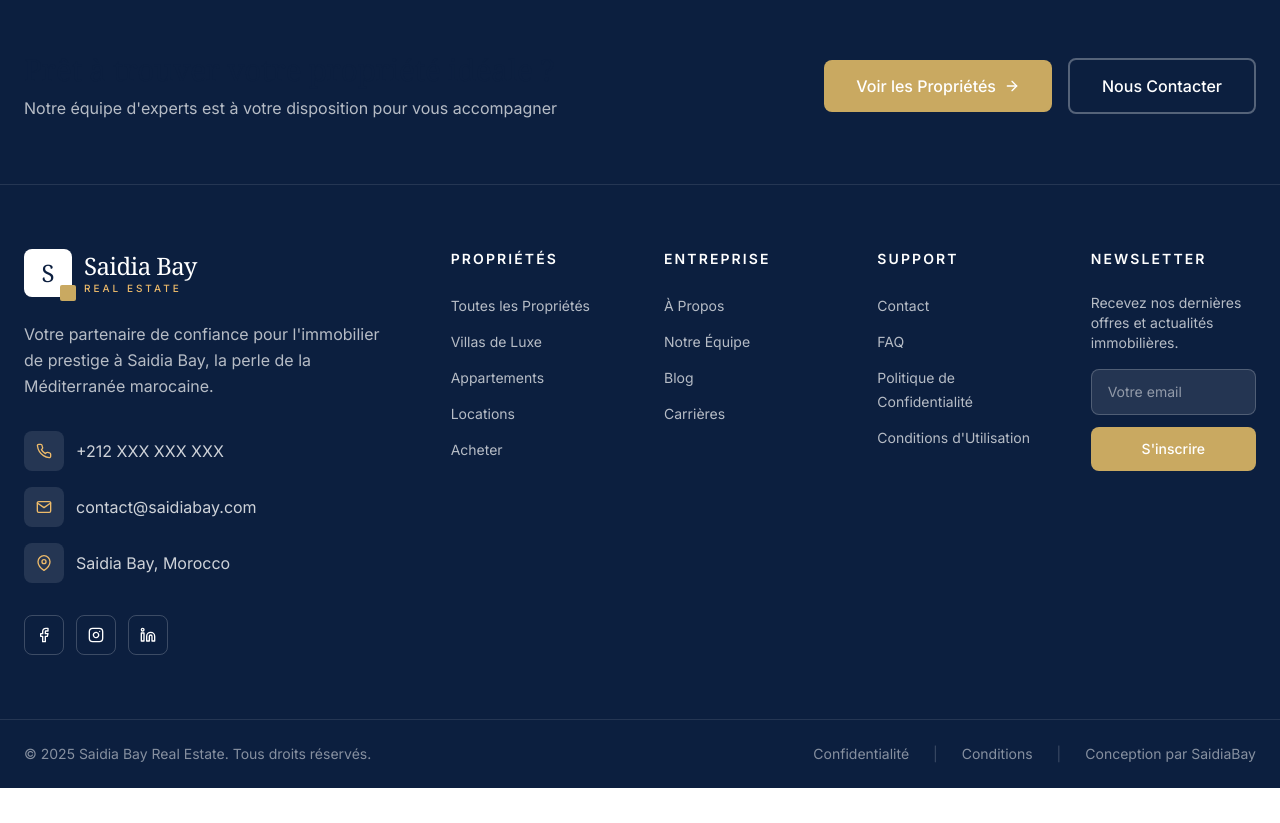
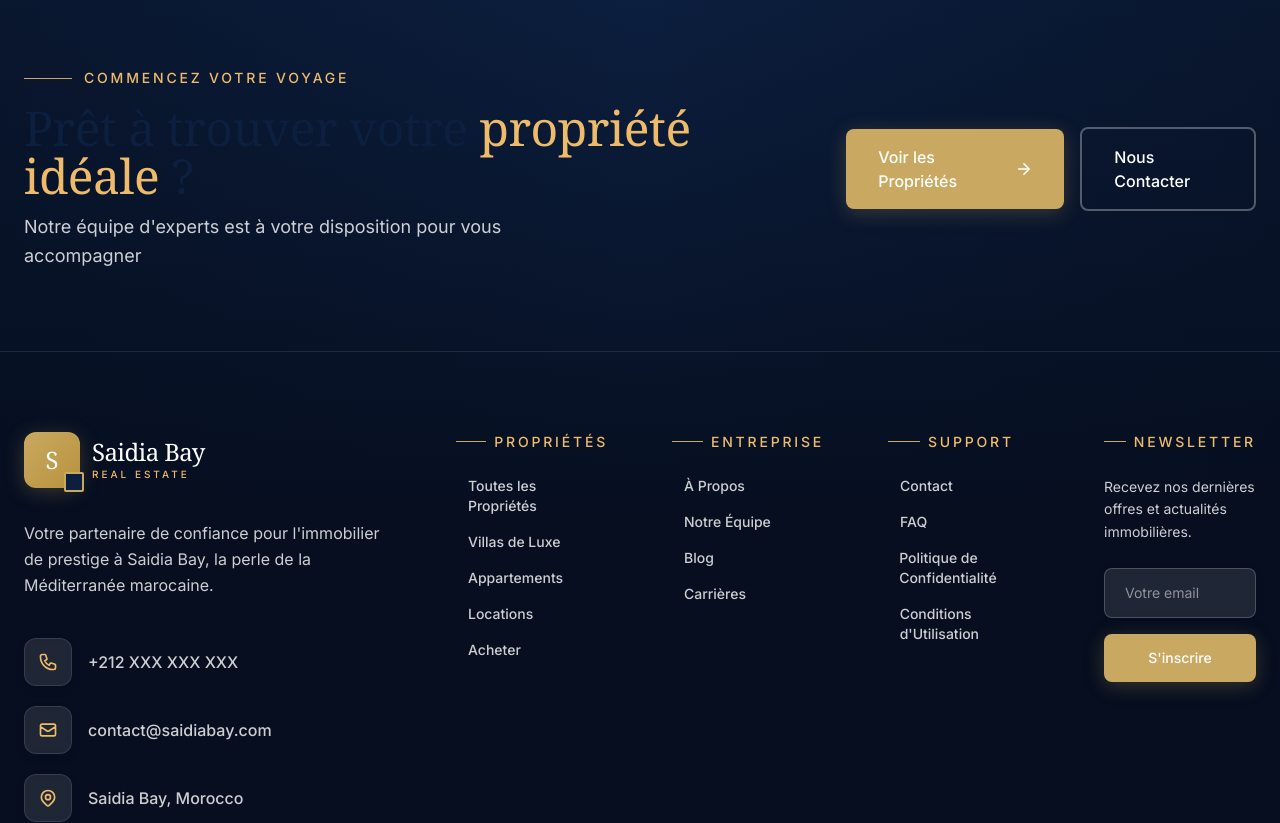
Before and after one commit to red-jen/saidiabay, a Next.js app in the folder frontend/: page /faq in a window 1280 px wide. Shown: the part 1360-2183 px from the top of the page. Before the commit the page ends 2148 px from the top, so only its background shows below. Built offline with nearby package versions, Linux system fonts and the light colour scheme; no server answers.

Commit message:
changement des sections footer  services et a propose page vers un ui de luxury et plus professionel avec un changement des icons minimale

```diff
--- a/frontend/src/components/layout/Footer.tsx
+++ b/frontend/src/components/layout/Footer.tsx
@@ -2,7 +2,10 @@
 
 import { useState } from 'react';
 import Link from 'next/link';
-import { FiFacebook, FiInstagram, FiLinkedin, FiMail, FiPhone, FiMapPin, FiArrowUp, FiArrowRight } from 'react-icons/fi';
+import { FiArrowUp, FiArrowRight } from 'react-icons/fi';
+import { HiOutlineMail, HiOutlinePhone, HiOutlineLocationMarker } from 'react-icons/hi';
+import { FaFacebookF, FaInstagram, FaLinkedinIn } from 'react-icons/fa';
+import { MdOutlineEmail, MdOutlinePhone, MdOutlineLocationOn } from 'react-icons/md';
 
 const Footer = () => {
   const currentYear = new Date().getFullYear();
@@ -41,36 +44,48 @@ const Footer = () => {
   };
 
   const socialLinks = [
-    { icon: FiFacebook, href: '#', label: 'Facebook' },
-    { icon: FiInstagram, href: '#', label: 'Instagram' },
-    { icon: FiLinkedin, href: '#', label: 'LinkedIn' },
+    { icon: FaFacebookF, href: '#', label: 'Facebook' },
+    { icon: FaInstagram, href: '#', label: 'Instagram' },
+    { icon: FaLinkedinIn, href: '#', label: 'LinkedIn' },
   ];
 
   return (
-    <footer className="bg-primary-900 text-white relative">
+    <footer className="relative bg-primary-950 text-white overflow-hidden">
+      {/* Premium Background Pattern */}
+      <div className="absolute inset-0 bg-gradient-to-b from-primary-900 via-primary-950 to-primary-950" />
+      <div className="absolute inset-0 bg-gradient-to-r from-primary-950/50 via-transparent to-primary-950/50" />
+      <div className="absolute top-0 left-0 right-0 h-px bg-gradient-to-r from-transparent via-accent-500/50 to-transparent" />
+
       {/* Top CTA Section */}
-      <div className="border-b border-white/10">
-        <div className="container mx-auto px-4 lg:px-6 py-16">
+      <div className="relative border-b border-white/10">
+        <div className="container mx-auto px-4 lg:px-6 py-16 lg:py-20">
           <div className="flex flex-col lg:flex-row items-center justify-between gap-8">
             <div className="text-center lg:text-left">
-              <h3 className="font-serif text-2xl md:text-3xl mb-2">
-                Prêt à trouver votre propriété idéale ?
+              {/* Brand Label - Matching Hero */}
+              <div className="flex items-center gap-3 mb-4 justify-center lg:justify-start">
+                <div className="w-12 h-px bg-accent-500" />
+                <span className="text-accent-400 text-sm font-medium tracking-[0.2em] uppercase">
+                  Commencez Votre Voyage
+                </span>
+              </div>
+              <h3 className="font-serif text-3xl md:text-4xl lg:text-5xl font-medium mb-3 leading-tight">
+                Prêt à trouver votre <span className="text-accent-400">propriété idéale</span> ?
               </h3>
-              <p className="text-white/70">
+              <p className="text-white/80 text-lg leading-relaxed max-w-xl">
                 Notre équipe d'experts est à votre disposition pour vous accompagner
               </p>
             </div>
             <div className="flex items-center gap-4">
               <Link
                 href="/properties"
-                className="inline-flex items-center gap-2 px-8 py-3.5 bg-accent-500 text-white font-medium rounded-lg hover:bg-accent-600 transition-colors"
+                className="group inline-flex items-center gap-3 px-8 py-4 bg-accent-500 text-white font-medium rounded-lg hover:bg-accent-600 transition-all shadow-gold"
               >
                 Voir les Propriétés
-                <FiArrowRight className="w-4 h-4" />
+                <FiArrowRight className="w-5 h-5 group-hover:translate-x-1 transition-transform" />
               </Link>
               <Link
                 href="/contact"
-                className="inline-flex items-center gap-2 px-8 py-3.5 border-2 border-white/30 text-white font-medium rounded-lg hover:bg-white/10 hover:border-white/50 transition-colors"
+                className="inline-flex items-center gap-2 px-8 py-4 border-2 border-white/30 text-white font-medium rounded-lg hover:bg-white/10 hover:border-white/50 transition-all"
               >
                 Nous Contacter
               </Link>
@@ -80,16 +95,16 @@ const Footer = () => {
       </div>
 
       {/* Main Footer */}
-      <div className="container mx-auto px-4 lg:px-6 py-16">
-        <div className="grid grid-cols-1 md:grid-cols-2 lg:grid-cols-12 gap-12">
+      <div className="relative container mx-auto px-4 lg:px-6 py-16 lg:py-20">
+        <div className="grid grid-cols-1 md:grid-cols-2 lg:grid-cols-12 gap-12 lg:gap-16">
           {/* Brand Column */}
           <div className="lg:col-span-4">
-            <Link href="/" className="flex items-center gap-3 mb-6">
+            <Link href="/" className="flex items-center gap-3 mb-8 group">
               <div className="relative">
-                <div className="w-12 h-12 bg-white rounded-lg flex items-center justify-center">
-                  <span className="font-serif text-2xl text-primary-900 font-medium">S</span>
+                <div className="w-14 h-14 bg-gradient-to-br from-accent-500 to-accent-600 rounded-xl flex items-center justify-center shadow-gold group-hover:scale-110 transition-transform">
+                  <span className="font-serif text-2xl text-white font-medium">S</span>
                 </div>
-                <div className="absolute -bottom-1 -right-1 w-4 h-4 bg-accent-500 rounded-sm" />
+                <div className="absolute -bottom-1 -right-1 w-5 h-5 bg-primary-900 rounded-sm border-2 border-accent-500" />
               </div>
               <div className="flex flex-col">
                 <span className="font-serif text-2xl text-white leading-tight tracking-tight">
@@ -101,34 +116,34 @@ const Footer = () => {
               </div>
             </Link>
 
-            <p className="text-white/70 mb-8 max-w-sm leading-relaxed">
+            <p className="text-white/80 mb-10 max-w-sm leading-relaxed text-base">
               Votre partenaire de confiance pour l'immobilier de prestige à Saidia Bay,
               la perle de la Méditerranée marocaine.
             </p>
 
-            {/* Contact Info */}
-            <div className="space-y-4 mb-8">
-              <a href="tel:+212XXXXXXXX" className="flex items-center gap-3 text-white/80 hover:text-white transition-colors group">
-                <div className="w-10 h-10 bg-white/10 rounded-lg flex items-center justify-center group-hover:bg-accent-500/20 transition-colors">
-                  <FiPhone className="w-4 h-4 text-accent-400" />
+            {/* Contact Info - Luxury Icons */}
+            <div className="space-y-5 mb-10">
+              <a href="tel:+212XXXXXXXX" className="flex items-center gap-4 text-white/80 hover:text-white transition-colors group">
+                <div className="w-12 h-12 bg-white/10 backdrop-blur-sm rounded-xl flex items-center justify-center group-hover:bg-accent-500/20 group-hover:border-accent-500/50 border border-white/10 transition-all duration-300 shadow-elegant">
+                  <HiOutlinePhone className="w-5 h-5 text-accent-400" />
                 </div>
-                <span>+212 XXX XXX XXX</span>
+                <span className="font-medium">+212 XXX XXX XXX</span>
               </a>
-              <a href="mailto:contact@saidiabay.com" className="flex items-center gap-3 text-white/80 hover:text-white transition-colors group">
-                <div className="w-10 h-10 bg-white/10 rounded-lg flex items-center justify-center group-hover:bg-accent-500/20 transition-colors">
-                  <FiMail className="w-4 h-4 text-accent-400" />
+              <a href="mailto:contact@saidiabay.com" className="flex items-center gap-4 text-white/80 hover:text-white transition-colors group">
+                <div className="w-12 h-12 bg-white/10 backdrop-blur-sm rounded-xl flex items-center justify-center group-hover:bg-accent-500/20 group-hover:border-accent-500/50 border border-white/10 transition-all duration-300 shadow-elegant">
+                  <HiOutlineMail className="w-5 h-5 text-accent-400" />
                 </div>
-                <span>contact@saidiabay.com</span>
+                <span className="font-medium">contact@saidiabay.com</span>
               </a>
-              <div className="flex items-center gap-3 text-white/80">
-                <div className="w-10 h-10 bg-white/10 rounded-lg flex items-center justify-center">
-                  <FiMapPin className="w-4 h-4 text-accent-400" />
+              <div className="flex items-center gap-4 text-white/80">
+                <div className="w-12 h-12 bg-white/10 backdrop-blur-sm rounded-xl flex items-center justify-center border border-white/10 shadow-elegant">
+                  <HiOutlineLocationMarker className="w-5 h-5 text-accent-400" />
                 </div>
-                <span>Saidia Bay, Morocco</span>
+                <span className="font-medium">Saidia Bay, Morocco</span>
               </div>
             </div>
 
-            {/* Social Links */}
+            {/* Social Links - Premium Style */}
             <div className="flex items-center gap-3">
               {socialLinks.map((social) => (
                 <a
@@ -136,10 +151,10 @@ const Footer = () => {
                   href={social.href}
                   target="_blank"
                   rel="noopener noreferrer"
-                  className="w-10 h-10 border border-white/20 rounded-lg flex items-center justify-center hover:bg-accent-500 hover:border-accent-500 transition-all duration-300"
+                  className="w-12 h-12 border border-white/20 rounded-xl flex items-center justify-center hover:bg-accent-500 hover:border-accent-500 hover:scale-110 transition-all duration-300 shadow-elegant backdrop-blur-sm"
                   aria-label={social.label}
                 >
-                  <social.icon className="w-4 h-4" />
+                  <social.icon className="w-5 h-5" />
                 </a>
               ))}
             </div>
@@ -147,16 +162,20 @@ const Footer = () => {
 
           {/* Properties Links */}
           <div className="lg:col-span-2">
-            <h4 className="text-sm font-semibold tracking-[0.15em] uppercase text-white mb-6">
+            <div className="flex items-center gap-2 mb-6">
+              <div className="w-8 h-px bg-accent-500" />
+              <h4 className="text-sm font-medium tracking-[0.2em] uppercase text-accent-400">
                 Propriétés
               </h4>
-            <ul className="space-y-3">
+            </div>
+            <ul className="space-y-4">
               {footerLinks.properties.map((link) => (
                 <li key={link.href}>
                   <Link
                     href={link.href}
-                    className="text-white/70 hover:text-accent-400 transition-colors text-sm"
+                    className="text-white/80 hover:text-accent-400 transition-colors text-sm font-medium group flex items-center gap-2"
                   >
+                    <span className="w-1 h-1 bg-accent-500 rounded-full opacity-0 group-hover:opacity-100 transition-opacity" />
                     {link.label}
                   </Link>
                 </li>
@@ -166,16 +185,20 @@ const Footer = () => {
 
           {/* Company Links */}
           <div className="lg:col-span-2">
-            <h4 className="text-sm font-semibold tracking-[0.15em] uppercase text-white mb-6">
+            <div className="flex items-center gap-2 mb-6">
+              <div className="w-8 h-px bg-accent-500" />
+              <h4 className="text-sm font-medium tracking-[0.2em] uppercase text-accent-400">
                 Entreprise
               </h4>
-            <ul className="space-y-3">
+            </div>
+            <ul className="space-y-4">
               {footerLinks.company.map((link) => (
                 <li key={link.href}>
                   <Link
                     href={link.href}
-                    className="text-white/70 hover:text-accent-400 transition-colors text-sm"
+                    className="text-white/80 hover:text-accent-400 transition-colors text-sm font-medium group flex items-center gap-2"
                   >
+                    <span className="w-1 h-1 bg-accent-500 rounded-full opacity-0 group-hover:opacity-100 transition-opacity" />
                     {link.label}
                   </Link>
                 </li>
@@ -185,16 +208,20 @@ const Footer = () => {
 
           {/* Support Links */}
           <div className="lg:col-span-2">
-            <h4 className="text-sm font-semibold tracking-[0.15em] uppercase text-white mb-6">
+            <div className="flex items-center gap-2 mb-6">
+              <div className="w-8 h-px bg-accent-500" />
+              <h4 className="text-sm font-medium tracking-[0.2em] uppercase text-accent-400">
                 Support
               </h4>
-            <ul className="space-y-3">
+            </div>
+            <ul className="space-y-4">
               {footerLinks.support.map((link) => (
                 <li key={link.href}>
                   <Link
                     href={link.href}
-                    className="text-white/70 hover:text-accent-400 transition-colors text-sm"
+                    className="text-white/80 hover:text-accent-400 transition-colors text-sm font-medium group flex items-center gap-2"
                   >
+                    <span className="w-1 h-1 bg-accent-500 rounded-full opacity-0 group-hover:opacity-100 transition-opacity" />
                     {link.label}
                   </Link>
                 </li>
@@ -204,24 +231,27 @@ const Footer = () => {
 
           {/* Newsletter */}
           <div className="lg:col-span-2">
-            <h4 className="text-sm font-semibold tracking-[0.15em] uppercase text-white mb-6">
+            <div className="flex items-center gap-2 mb-6">
+              <div className="w-8 h-px bg-accent-500" />
+              <h4 className="text-sm font-medium tracking-[0.2em] uppercase text-accent-400">
                 Newsletter
               </h4>
-            <p className="text-white/70 mb-4 text-sm">
+            </div>
+            <p className="text-white/80 mb-6 text-sm leading-relaxed">
               Recevez nos dernières offres et actualités immobilières.
             </p>
-            <form onSubmit={handleSubscribe} className="space-y-3">
+            <form onSubmit={handleSubscribe} className="space-y-4">
               <input
                 type="email"
                 value={email}
                 onChange={(e) => setEmail(e.target.value)}
                 placeholder="Votre email"
                 required
-                className="w-full px-4 py-3 bg-white/10 border border-white/20 rounded-lg text-white placeholder:text-white/50 focus:outline-none focus:border-accent-500 transition-colors text-sm"
+                className="w-full px-5 py-3.5 bg-white/10 backdrop-blur-sm border border-white/20 rounded-lg text-white placeholder:text-white/50 focus:outline-none focus:border-accent-500 focus:bg-white/15 transition-all text-sm shadow-elegant"
               />
               <button
                 type="submit"
-                className="w-full py-3 bg-accent-500 text-white font-medium rounded-lg hover:bg-accent-600 transition-colors text-sm"
+                className="w-full py-3.5 bg-accent-500 text-white font-medium rounded-lg hover:bg-accent-600 transition-all text-sm shadow-gold hover:shadow-gold-lg"
               >
                 S'inscrire
               </button>
@@ -231,34 +261,34 @@ const Footer = () => {
       </div>
 
       {/* Bottom Bar */}
-      <div className="border-t border-white/10">
-        <div className="container mx-auto px-4 lg:px-6 py-6">
+      <div className="relative border-t border-white/10">
+        <div className="container mx-auto px-4 lg:px-6 py-8">
           <div className="flex flex-col md:flex-row justify-between items-center gap-4">
-            <p className="text-white/50 text-sm">
+            <p className="text-white/60 text-sm font-medium">
               © {currentYear} Saidia Bay Real Estate. Tous droits réservés.
             </p>
-            <div className="flex items-center gap-6 text-sm text-white/50">
-              <Link href="/privacy" className="hover:text-white transition-colors">
+            <div className="flex items-center gap-6 text-sm text-white/60">
+              <Link href="/privacy" className="hover:text-accent-400 transition-colors font-medium">
                 Confidentialité
               </Link>
-              <span className="text-white/20">|</span>
-              <Link href="/terms" className="hover:text-white transition-colors">
+              <span className="text-white/20">•</span>
+              <Link href="/terms" className="hover:text-accent-400 transition-colors font-medium">
                 Conditions
               </Link>
-              <span className="text-white/20">|</span>
-              <span>Conception par SaidiaBay</span>
+              <span className="text-white/20">•</span>
+              <span className="text-white/40">Conception par SaidiaBay</span>
             </div>
           </div>
         </div>
       </div>
 
-      {/* Scroll to Top Button */}
+      {/* Scroll to Top Button - Premium Style */}
       <button
         onClick={scrollToTop}
-        className="fixed bottom-8 right-8 w-12 h-12 bg-primary-900 border border-accent-500/30 text-white rounded-full shadow-elegant-lg flex items-center justify-center hover:bg-accent-500 hover:border-accent-500 transition-all z-40"
+        className="fixed bottom-8 right-8 w-14 h-14 bg-primary-900 border-2 border-accent-500/30 text-white rounded-full shadow-gold flex items-center justify-center hover:bg-accent-500 hover:border-accent-500 hover:scale-110 transition-all duration-300 z-40 backdrop-blur-sm"
         aria-label="Scroll to top"
       >
-        <FiArrowUp className="w-5 h-5" />
+        <FiArrowUp className="w-6 h-6" />
       </button>
     </footer>
   );
```
Also changed, not shown: frontend/src/components/home/ServicesSection.tsx (+33 -18 lines). Lines whose indentation alone changed are shown as unchanged.
